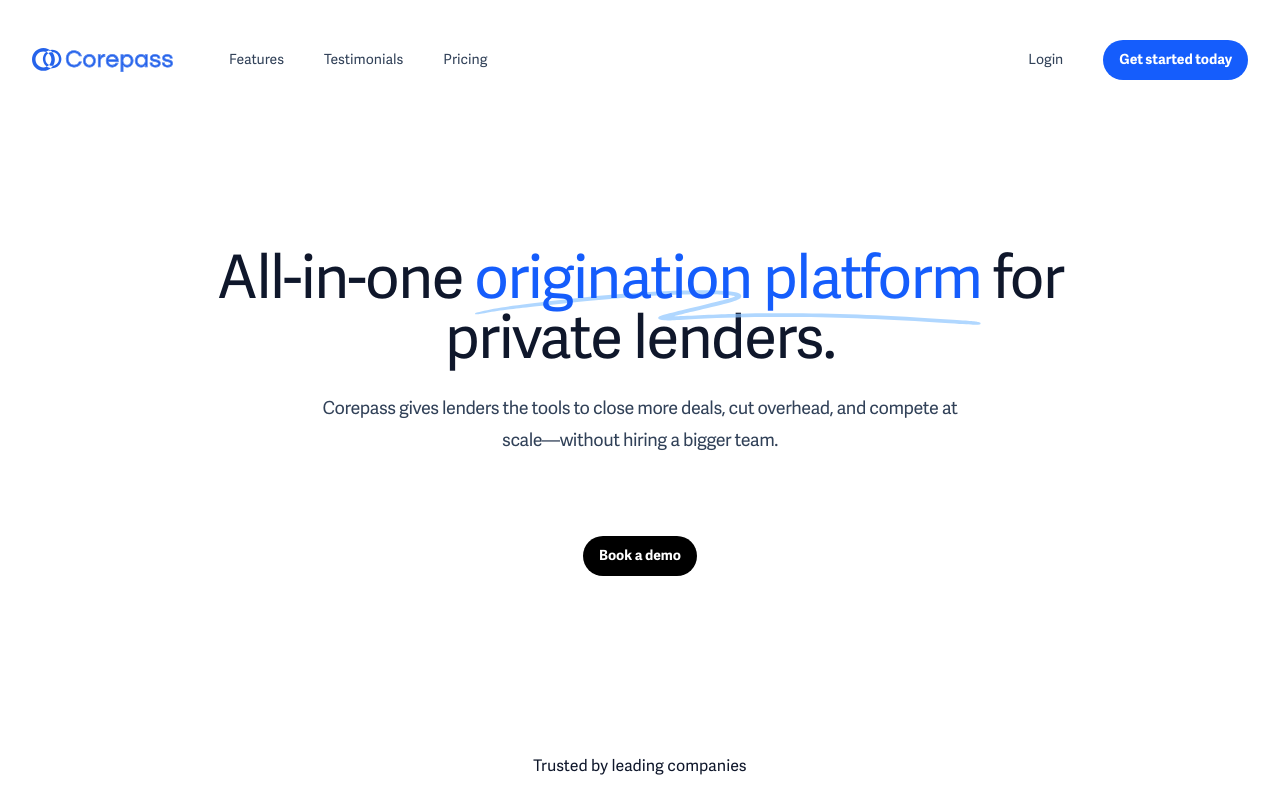
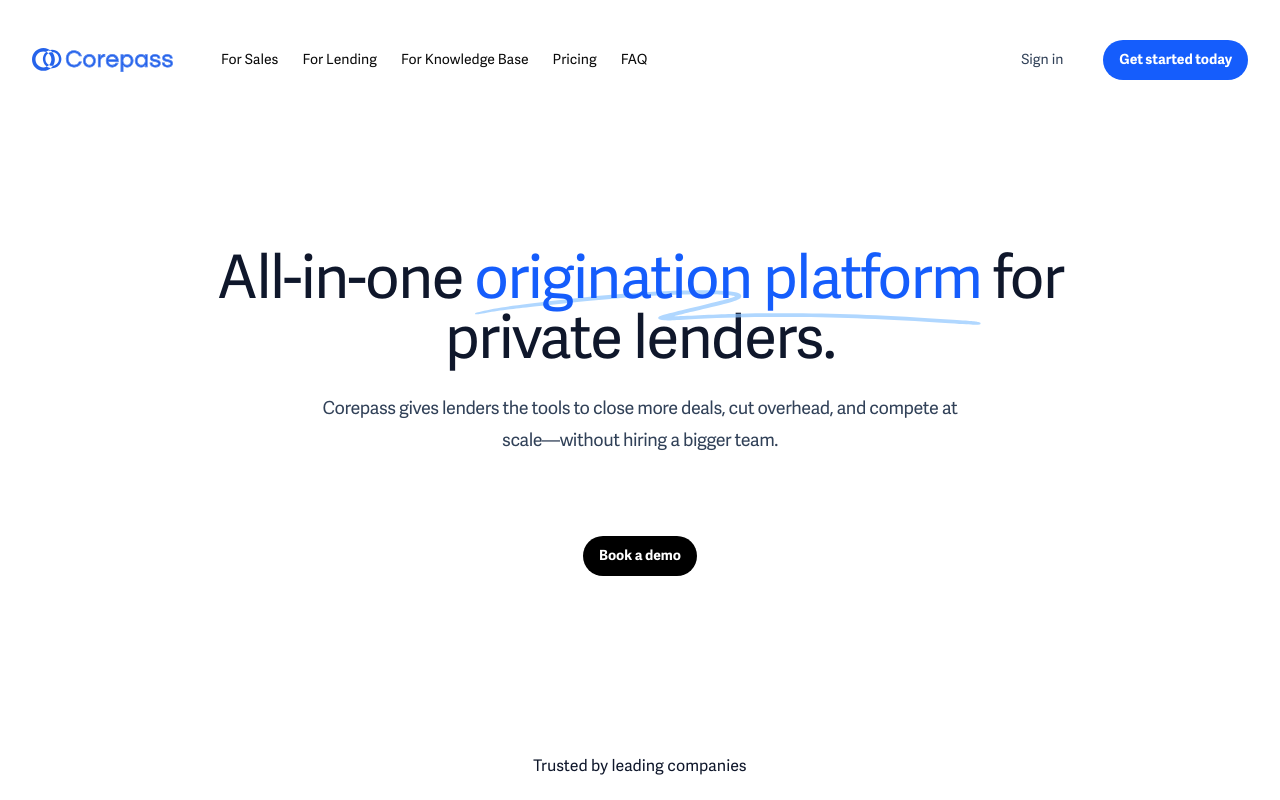
Before and after one commit to youlandinc/corepass-static-home, a Next.js app: page / in a window 1280 px wide. Shown: the top 800 px of the page. Built offline with nearby package versions, Linux system fonts and the light colour scheme.

Commit message:
feature: new menu

```diff
--- a/src/components/Header.tsx
+++ b/src/components/Header.tsx
@@ -14,7 +14,7 @@ import { Logo } from '@/components/Logo'
 import { NavLink } from '@/components/NavLink'
 
 import { BookDemo } from '@/components/BookDemoForm'
-import { useState } from 'react'
+import { ComponentPropsWithoutRef, FC, ReactNode, useState } from 'react'
 import { LOGIN_URL } from '@/constant'
 
 function MobileNavLink({
@@ -73,19 +73,26 @@ function MobileNavigation() {
       />
       <PopoverPanel
         transition
-        className="absolute inset-x-0 top-full mt-4 flex origin-top flex-col rounded-2xl bg-white p-4 text-lg tracking-tight text-slate-900 shadow-xl ring-1 ring-slate-900/5 data-closed:scale-95 data-closed:opacity-0 data-enter:duration-150 data-enter:ease-out data-leave:duration-100 data-leave:ease-in"
+        className="absolute inset-x-0 top-full mt-4 flex origin-top flex-col rounded-2xl bg-white p-4 text-lg tracking-tight text-slate-900 shadow-xl ring-1 ring-slate-900/5 data-closed:scale-95 data-closed:opacity-0 data-enter:duration-150 data-enter:ease-out data-leave:duration-100 data-leave:ease-in [&>*]:text-sm"
       >
-        <MobileNavLink href="/#features">Features</MobileNavLink>
-        <MobileNavLink href="/#testimonials">Testimonials</MobileNavLink>
+        <MobileNavLink href="/#features">For Sales</MobileNavLink>
+        <MobileNavLink href="/#testimonials">For Lending</MobileNavLink>
+        <MobileNavLink href="/#pricing">For Knowledge Base</MobileNavLink>
         <MobileNavLink href="/#pricing">Pricing</MobileNavLink>
+        <MobileNavLink href="/#pricing">FAQ</MobileNavLink>
         <hr className="m-2 border-slate-300/40" />
-        <MobileNavLink href={LOGIN_URL}>Login</MobileNavLink>
+        <MobileNavLink href={LOGIN_URL}>Sign in</MobileNavLink>
       </PopoverPanel>
     </Popover>
   )
 }
 
-export function Header(props: React.ComponentPropsWithoutRef<'header'>) {
+type HeaderProps = ComponentPropsWithoutRef<'header'> & {
+  logo?: ReactNode
+  btnClassName?: string
+}
+
+export function Header(props: HeaderProps) {
   const [value, setValue] = useState('')
 
   return (
@@ -94,17 +101,19 @@ export function Header(props: React.ComponentPropsWithoutRef<'header'>) {
         <nav className="relative z-50 flex justify-between">
           <div className="flex items-center md:gap-x-12">
             <Link href="/" aria-label="Home">
-              <Logo className="h-8 w-auto xs:h-6" />
+              {props.logo || <Logo className="h-8 w-auto xs:h-6" />}
             </Link>
-            <div className="hidden md:flex md:gap-x-6">
-              <NavLink href="/#features">Features</NavLink>
-              <NavLink href="/#testimonials">Testimonials</NavLink>
-              <NavLink href="/#pricing">Pricing</NavLink>
+            <div className="hidden lg:flex lg:gap-x-6 [&>*]:text-sm">
+              <Link href="/#features">For Sales</Link>
+              <Link href="/#testimonials">For Lending</Link>
+              <Link href="/#pricing">For Knowledge Base</Link>
+              <Link href="/#pricing">Pricing</Link>
+              <Link href="/#pricing">FAQ</Link>
             </div>
           </div>
-          <div className="flex items-center gap-x-5 md:gap-x-8">
-            <div className="hidden md:block">
-              <NavLink href={LOGIN_URL}>Login</NavLink>
+          <div className="flex items-center gap-x-5 lg:gap-x-8">
+            <div className="[& dev]:text-sm hidden lg:block">
+              <NavLink href={LOGIN_URL}>Sign in</NavLink>
             </div>
             <BookDemo
               label={
@@ -112,9 +121,10 @@ export function Header(props: React.ComponentPropsWithoutRef<'header'>) {
                   Get started <span className="hidden lg:inline">today</span>
                 </span>
               }
+              className={props.btnClassName}
             />
 
-            <div className="-mr-1 md:hidden">
+            <div className="-mr-1 lg:hidden">
               <MobileNavigation />
             </div>
           </div>
```
